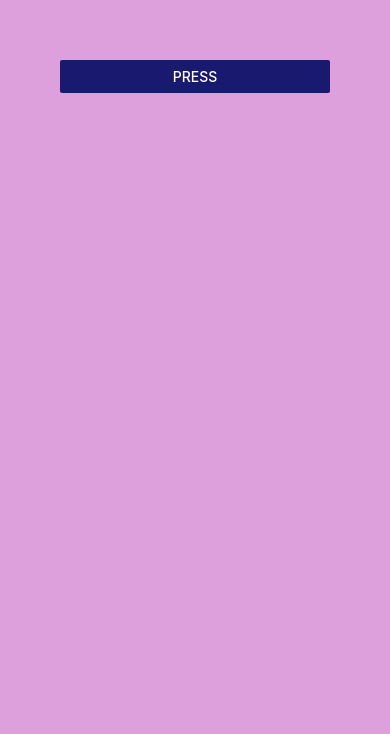
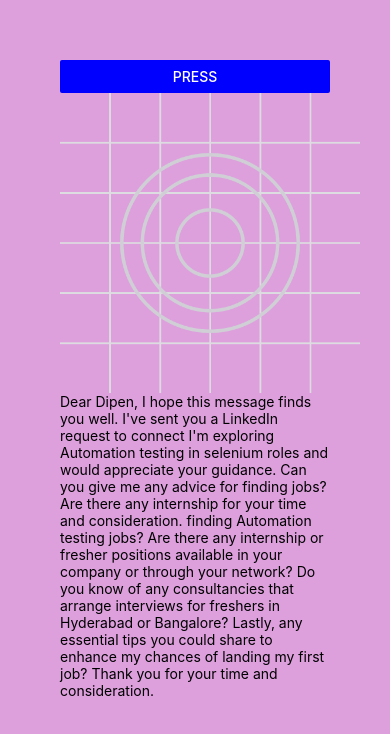
Before and after one commit to Rich-1007/First-Native-APP, a React Native app: screen / in a window 390 px wide. Shown: the top 734 px of the page. Built offline with nearby package versions, Linux system fonts and the light colour scheme.

Commit message:
Pressable in Native.

```diff
--- a/App.js
+++ b/App.js
@@ -1,9 +1,10 @@
 import CCButton from "./Core-Components/Button";
 import CCImage from "./Core-Components/Image";
+import CCPrassable from "./Core-Components/Prassable";
 import CCScrollView from "./Core-Components/ScrollView";
 import CCText from "./Core-Components/Text";
 import CCView from "./Core-Components/View";
 
 export default function App() {
-  return <CCButton />;
+  return <CCPrassable/>
 }
--- /dev/null
+++ b/Core-Components/Prassable.js
@@ -0,0 +1,35 @@
+import React from "react";
+import { Button, Image, Pressable, Text, View } from "react-native";
+const logoImg = require("../assets/adaptive-icon.png");
+
+const CCPrassable = () => {
+  return (
+    <View style={{ backgroundColor: "plum", flex: 1, padding: 60 }}>
+      <Button
+        title="Press"
+        onPress={() => console.log("Button Pressed!")}
+        color="blue"
+      />
+      <Pressable onPress={() => console.log("Image Pressed")}>
+        <Image source={logoImg} style={{ width: 300, height: 300 }} />
+      </Pressable>
+
+      <Pressable onPress={() => console.log("Text Pressed")}>
+        <Text>
+          Dear Dipen, I hope this message finds you well. I've sent you a
+          LinkedIn request to connect I'm exploring Automation testing in
+          selenium roles and would appreciate your guidance. Can you give me any
+          advice for finding jobs? Are there any internship for your time and
+          consideration. finding Automation testing jobs? Are there any
+          internship or fresher positions available in your company or through
+          your network? Do you know of any consultancies that arrange interviews
+          for freshers in Hyderabad or Bangalore? Lastly, any essential tips you
+          could share to enhance my chances of landing my first job? Thank you
+          for your time and consideration.
+        </Text>
+      </Pressable>
+    </View>
+  );
+};
+
+export default CCPrassable;
```
